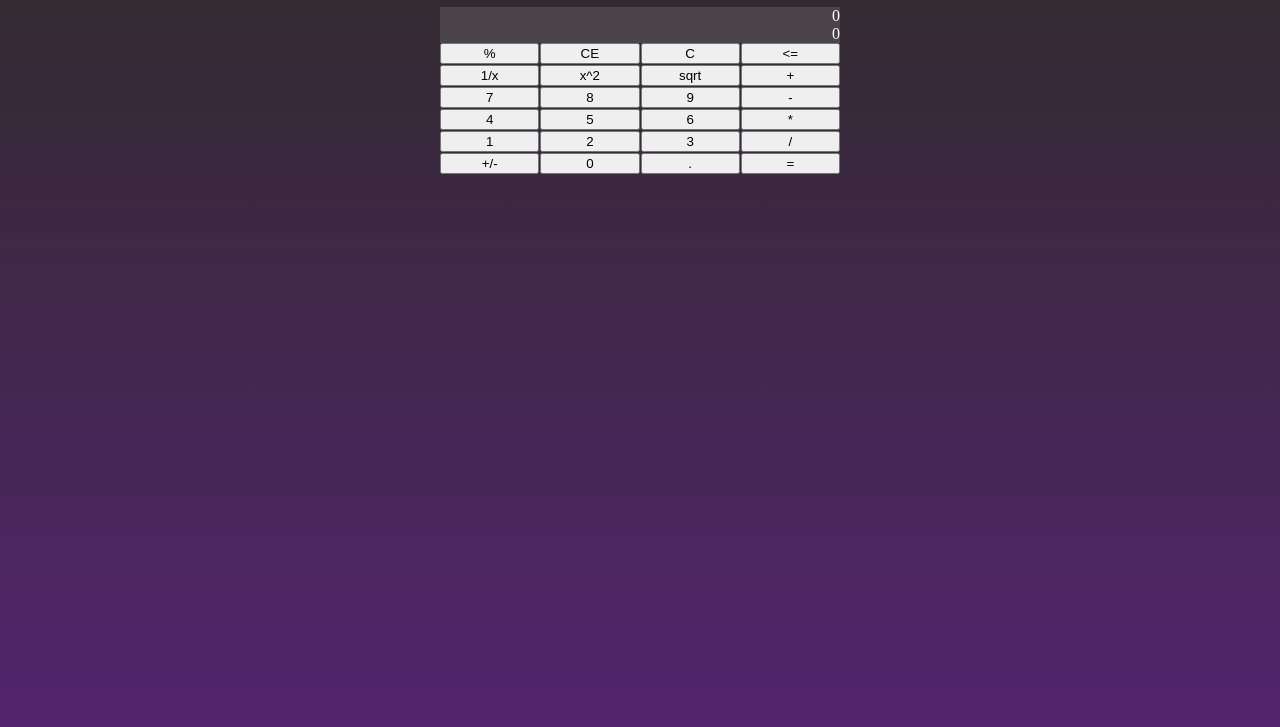
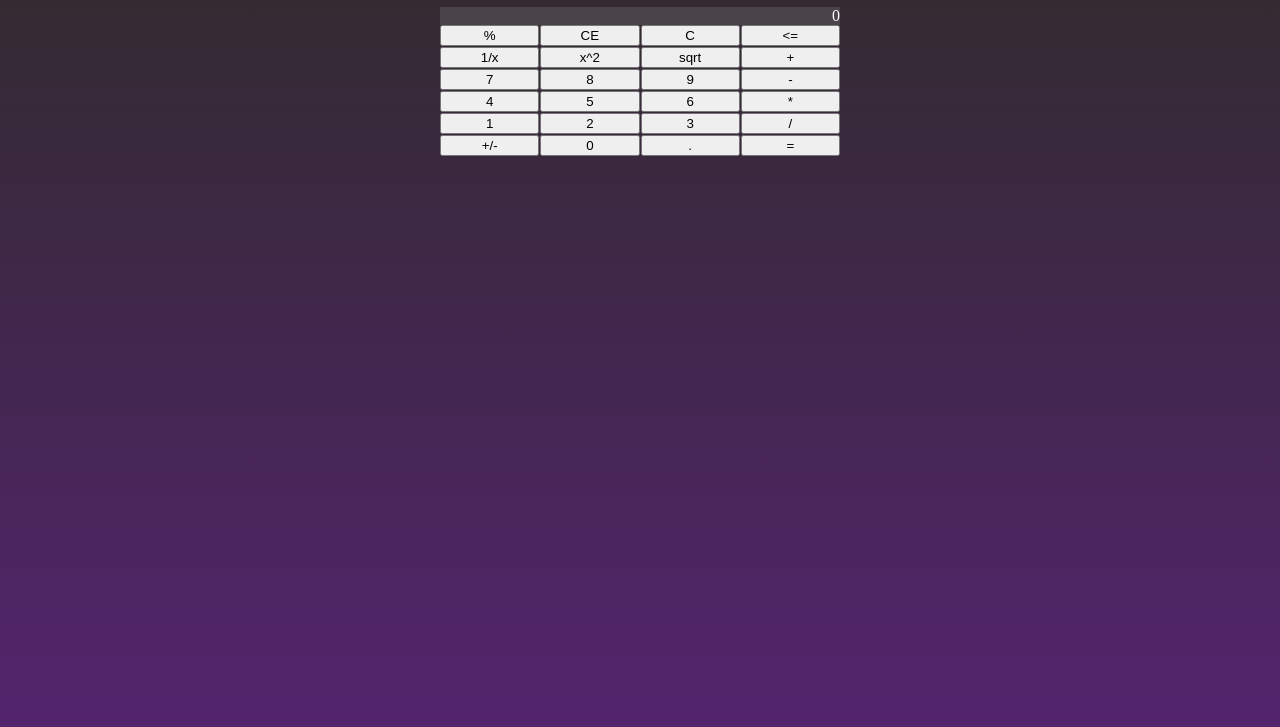
Before and after one commit to mathisgauthey/webCalculator, a plain HTML site: page index.html in a window 1280 px wide. Shown: the part 73-800 px from the top of the page. Drawn offline with Linux system fonts and the light colour scheme.

Commit message:
Removed default accumulator value that was 0

```diff
--- a/index.html
+++ b/index.html
@@ -7,7 +7,7 @@
     <h1>Simple Calculator</h1>
     <div id="calculator" class="calculator">
       <div id="viewer" class="viewer">
-        <div id="accumulator" class="accumulator">0</div>
+        <div id="accumulator" class="accumulator"></div>
         <div id="result" class="result">0</div>
       </div>
       <div id="buttons" class="buttons">
```
